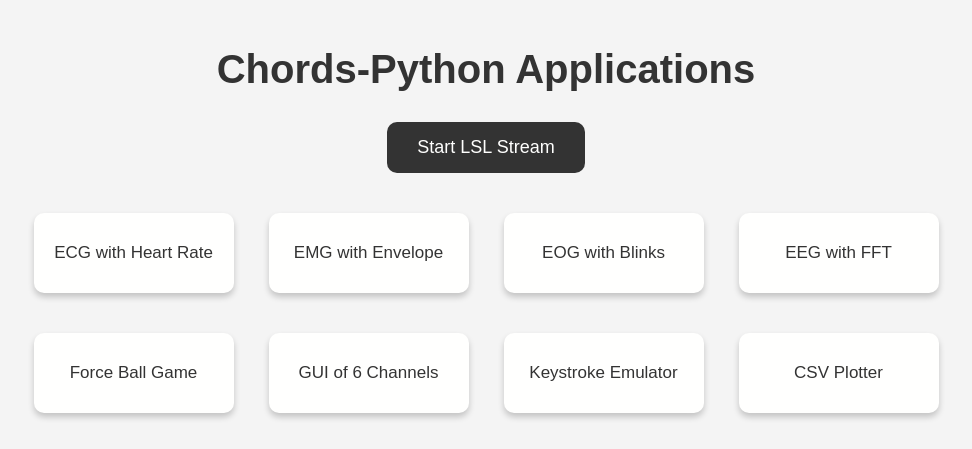
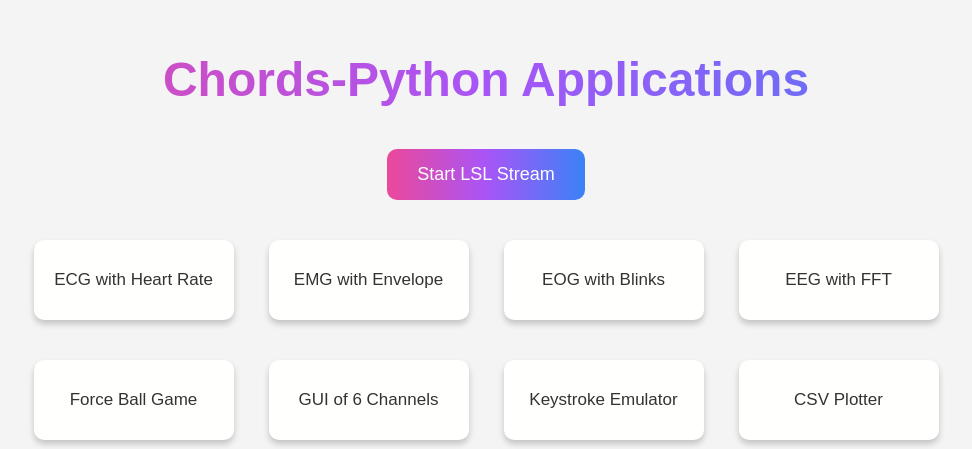
Before and after one commit to upsidedownlabs/Chords-Python, a Flask app: page / in a window 1280 px wide. Shown: the top 449 px of the page, without its empty margins (154-1126 px from the left). Run offline with Flask 3, Linux system fonts and the light colour scheme; data that the repository does not hold is empty.

Commit message:
If lsl not started then button won't be active., Colour of header and lsl button changes.

```diff
--- a/app.py
+++ b/app.py
@@ -27,14 +27,20 @@ def start_lsl():
     try:
         # Start the LSL stream as a subprocess
         if sys.platform == "win32":
-            lsl_process = subprocess.Popen(["python", "chords.py", "--lsl"], creationflags=subprocess.CREATE_NO_WINDOW)
+            lsl_process = subprocess.Popen(["python", "chords.py", "--lsl"],stdout=subprocess.PIPE,stderr=subprocess.PIPE, creationflags=subprocess.CREATE_NO_WINDOW)
         else:
-            lsl_process = subprocess.Popen(["python", "chords.py", "--lsl"])
+            lsl_process = subprocess.Popen(["python", "chords.py", "--lsl"],stdout=subprocess.PIPE,stderr=subprocess.PIPE)
+        output = lsl_process.stderr.readline().decode().strip()  # Read the initial stderr line
 
-        if lsl_process.poll() is None:
+        print(output)
+        if output == "No":
+            return render_template("index.html", lsl_started=False, lsl_status="Failed to Start", lsl_color="red")
+        else:
             return render_template("index.html", lsl_started=True, lsl_status="Running", lsl_color="green")
-        else:
-            return render_template("index.html", lsl_started=False, lsl_status="Failed to Start", lsl_color="red")
+    except subprocess.TimeoutExpired:
+        return render_template(
+            "index.html", lsl_started=False, lsl_status="Timeout Error", lsl_color="red"
+        )
     except Exception as e:
         return render_template("index.html", lsl_started=False, lsl_status=f"Error: {e}", lsl_color="red")
 
--- a/static/style.css
+++ b/static/style.css
@@ -11,9 +11,12 @@ body {
 }
 
 .header h1 {
-    font-size: 2.5em;
-    margin-bottom: 20px;
-    color: #333;
+    font-size: 48px;
+    font-weight: bold;
+    background: linear-gradient(to right, #ec4899, #a855f7, #3b82f6); /* Background gradient */
+    -webkit-background-clip: text; /* Vendor-prefixed for WebKit-based browsers */
+    background-clip: text; /* Standard property */
+    -webkit-text-fill-color: transparent; /* Makes the text transparent */
 }
 
 .subtitle {
@@ -34,13 +37,13 @@ body {
     cursor: pointer;
     border: none;
     border-radius: 10px;
-    background: #333;
+    background: linear-gradient(to right, #ec4899, #a855f7, #3b82f6);
     color: #fffffe;
     transition: transform 0.3s ease, background-color 0.3s ease;
 }
 
 button:disabled {
-    background-color: rgb(105, 206, 105);
+    background: rgb(105, 206, 105);
     cursor: not-allowed;
 }
 
```
